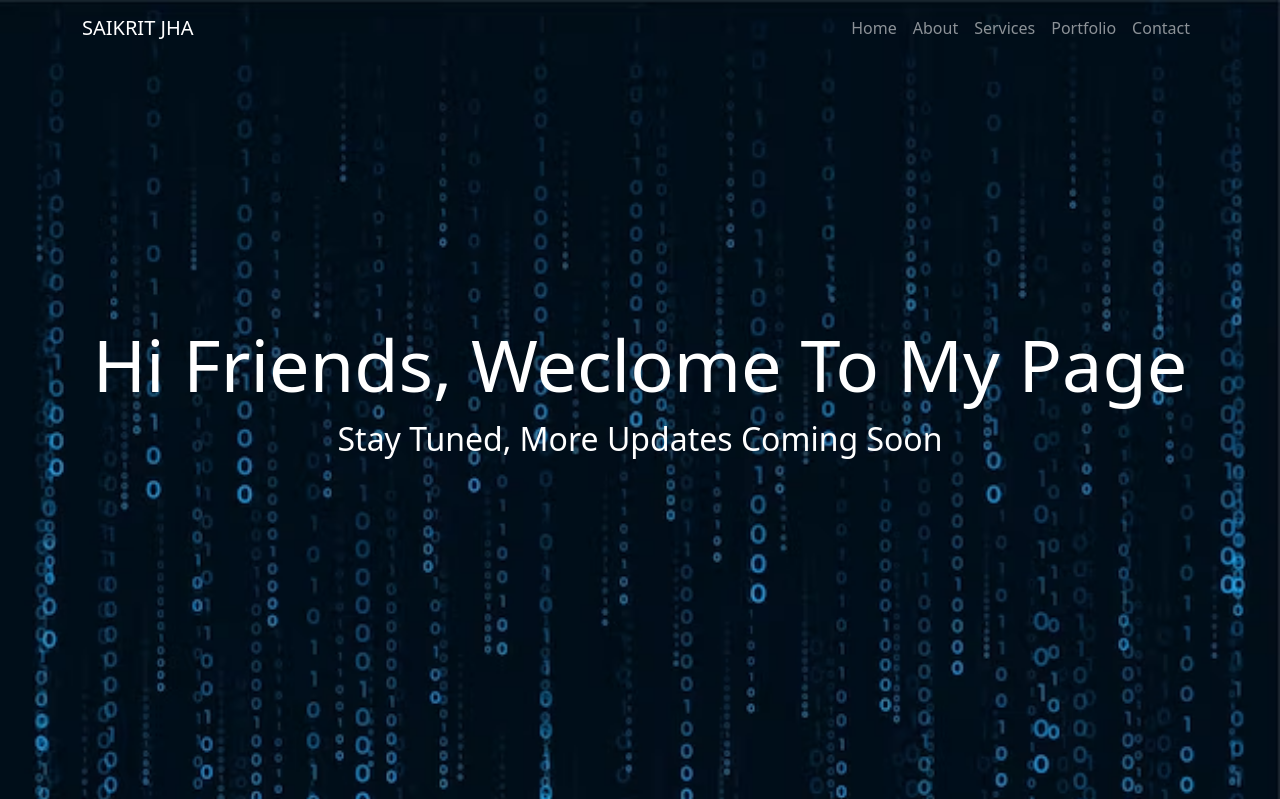
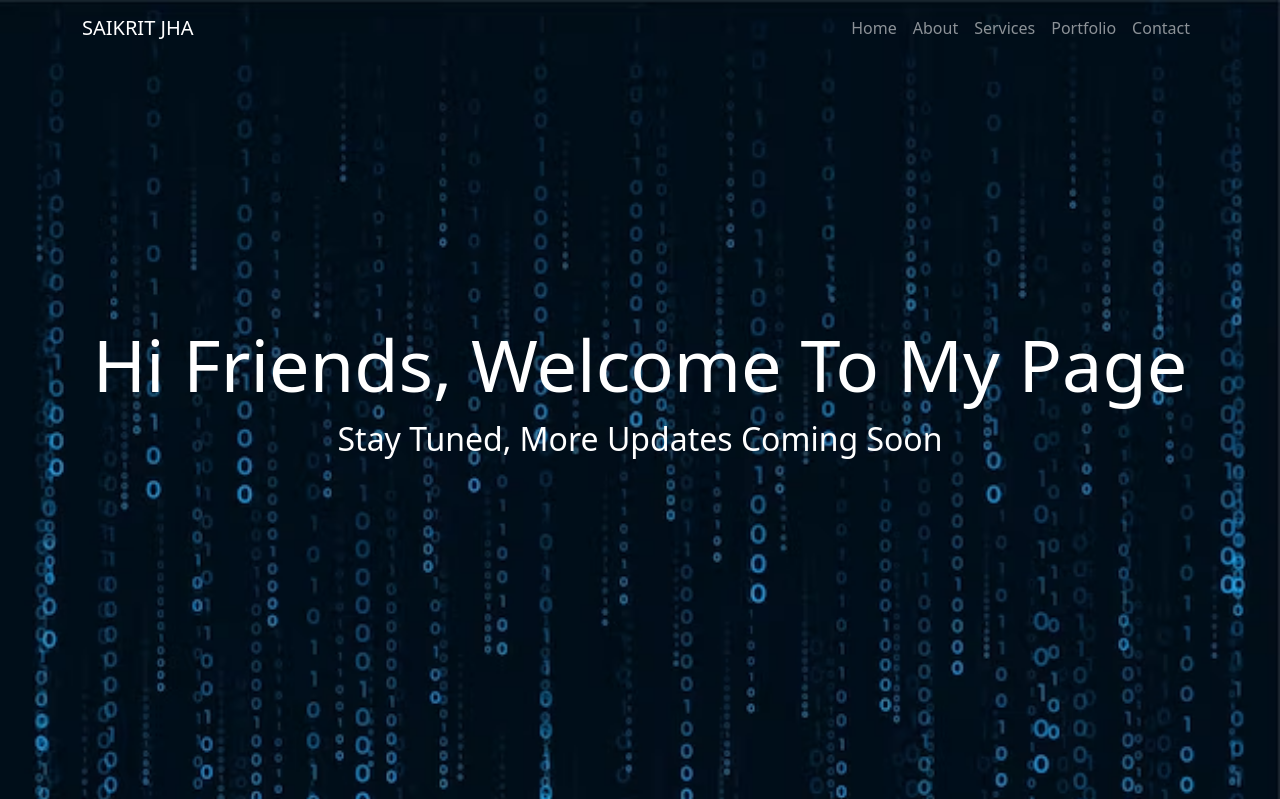
Before and after one commit to yang0369/web_design, a Flask app: page /home in a window 1280 px wide. Shown: the top 799 px of the page. Run offline with Flask 2, Linux system fonts and the light colour scheme; some libraries are stand-ins or nearby versions.

Commit message:
update a typo

```diff
--- a/templates/home.html
+++ b/templates/home.html
@@ -48,7 +48,7 @@
         <div class="container-fluid">
             <div class="row">
             <div class="col-lg-12 col-md-12 col-sm-12 col-xs-12 hero-text">
-                <h2 class="hero_title">Hi Friends, Weclome To My Page</h2>
+                <h2 class="hero_title">Hi Friends, Welcome To My Page</h2>
                 <p class="hero_desc">Stay Tuned, More Updates Coming Soon</p>
             </div>
             </div>
```
